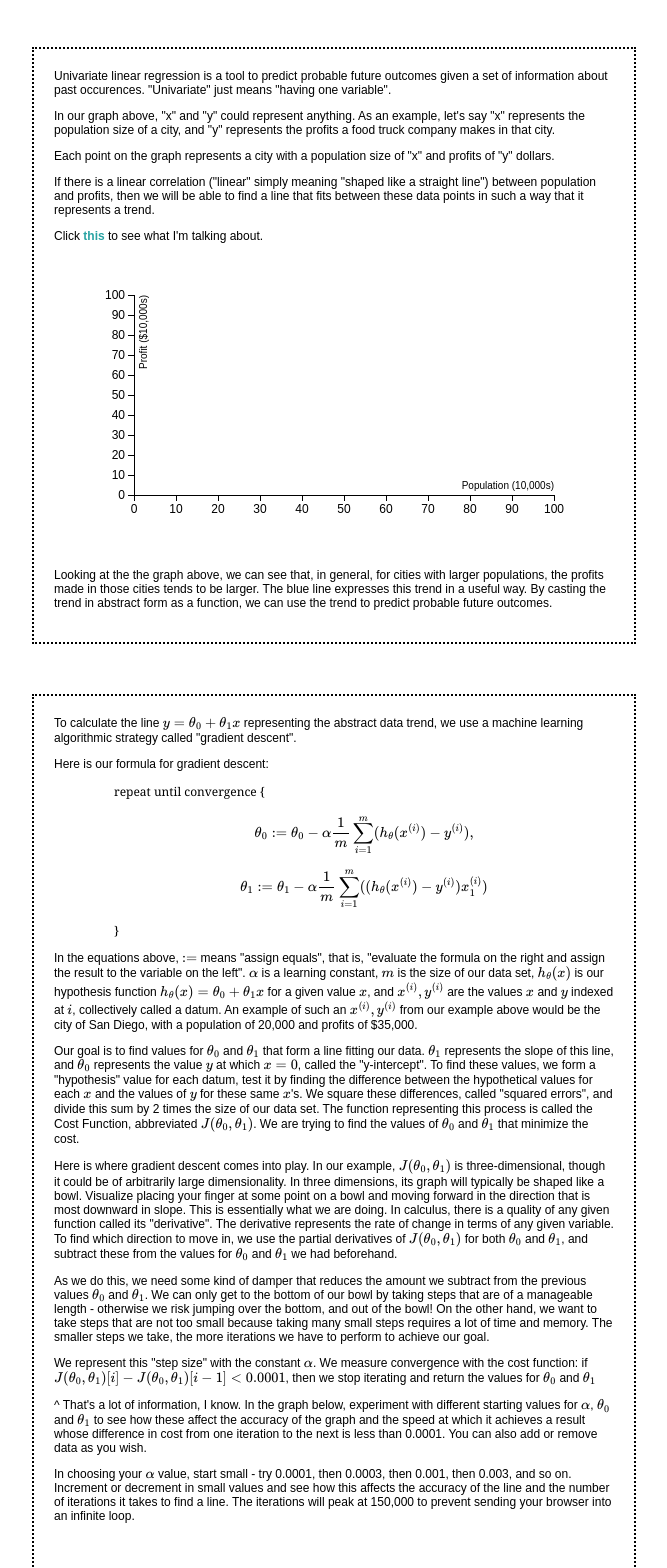
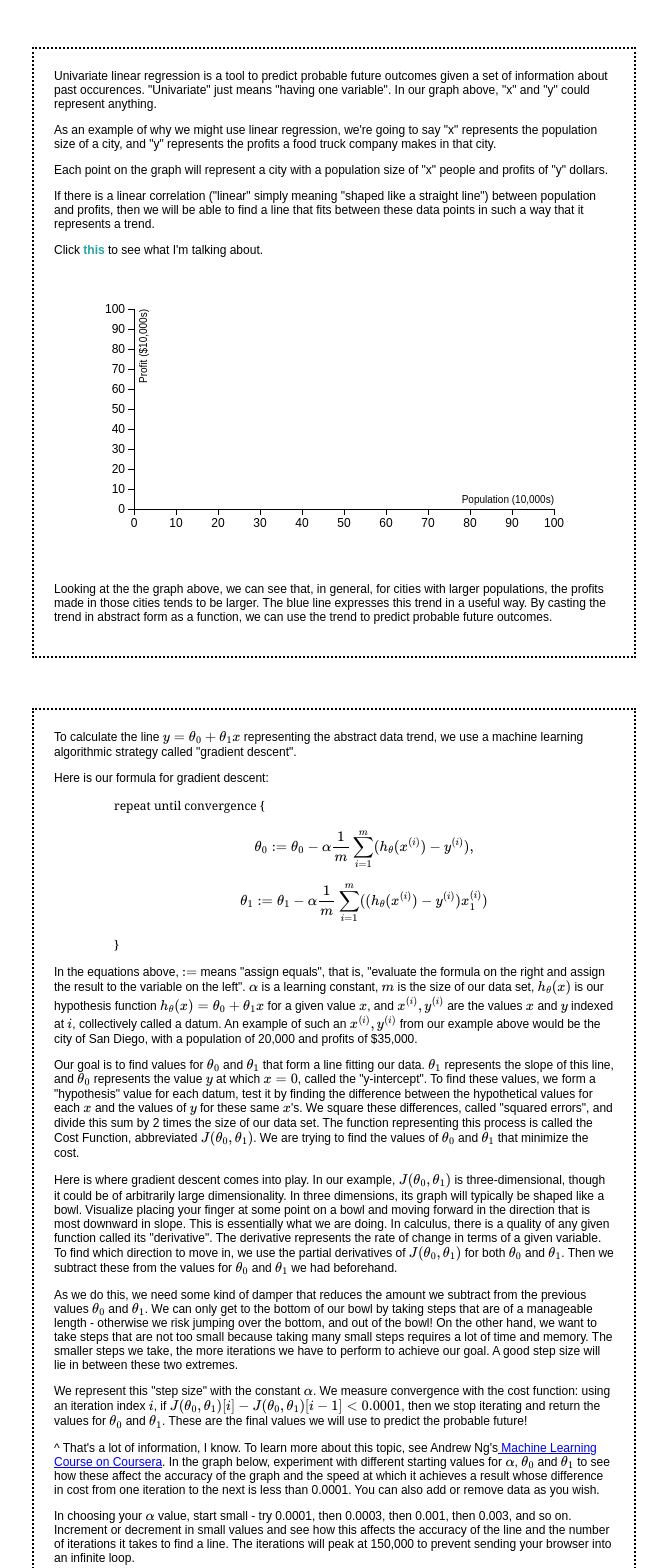
Before and after one commit to calebgregory/univariate-linear-regression, a plain HTML site: page index.html in a window 1280 px wide. Shown: the part 847-2415 px from the top of the page, without its empty margins (306-973 px from the left). Drawn offline with nearby package versions, Linux system fonts and the light colour scheme; some packages are replaced by stand-ins of ours.

Commit message:
publish: Making style changes to explanatory text
generated from commit 0f6d7bd9ef6e1a266197bae6f9e0c2f7ac784d88

```diff
--- a/index.html
+++ b/index.html
@@ -44,9 +44,9 @@ U |"|u| | | \ |"|       ___   \ \   /"/uU  /"\  uU |  _"\ u     ___    U  /"\  u
       </div>
       <div class="explanation">
         <div class="text">
-          <p>Univariate linear regression is a tool to predict probable future outcomes given a set of information about past occurences. "Univariate" just means "having one variable".</p>
-          <p>In our graph above, "x" and "y" could represent anything. As an example, let's say "x" represents the population size of a city, and "y" represents the profits a food truck company makes in that city.</p>
-          <p>Each point on the graph represents a city with a population size of "x" and profits of "y" dollars.</p>
+          <p>Univariate linear regression is a tool to predict probable future outcomes given a set of information about past occurences. "Univariate" just means "having one variable". In our graph above, "x" and "y" could represent anything.</p>
+          <p>As an example of why we might use linear regression, we're going to say "x" represents the population size of a city, and "y" represents the profits a food truck company makes in that city.</p>
+          <p>Each point on the graph will represent a city with a population size of "x" people and profits of "y" dollars.</p>
           <p>If there is a linear correlation ("linear" simply meaning "shaped like a straight line") between population and profits, then we will be able to find a line that fits between these data points in such a way that it represents a trend.</p>
           <p>Click<span id="run"> this</span> to see what I'm talking about.</p>
         </div>
@@ -67,10 +67,10 @@ U |"|u| | | \ |"|       ___   \ \   /"/uU  /"\  uU |  _"\ u     ___    U  /"\  u
           </p>
           <p>In the equations above, \(:=\) means "assign equals", that is, "evaluate the formula on the right and assign the result to the variable on the left". \(\alpha\) is a learning constant, \(m\) is the size of our data set, \(h_\theta(x)\) is our hypothesis function \(h_\theta(x) = \theta_0 + \theta_1x\) for a given value \(x\), and \(x^{(i)}, y^{(i)}\) are the values \(x\) and \(y\) indexed at \(i\), collectively called a datum. An example of such an \(x^{(i)},y^{(i)}\) from our example above would be the city of San Diego, with a population of 20,000 and profits of $35,000.</p>
           <p>Our goal is to find values for \(\theta_0\) and \(\theta_1\) that form a line fitting our data. \(\theta_1\) represents the slope of this line, and \(\theta_0\) represents the value \(y\) at which \(x = 0\), called the "y-intercept". To find these values, we form a "hypothesis" value for each datum, test it by finding the difference between the hypothetical values for each \(x\) and the values of \(y\) for these same \(x\)'s.  We square these differences, called "squared errors", and divide this sum by 2 times the size of our data set. The function representing this process is called the Cost Function, abbreviated \(J(\theta_0,\theta_1)\). We are trying to find the values of \(\theta_0\) and \(\theta_1\) that minimize the cost.</p>
-          <p>Here is where gradient descent comes into play. In our example, \(J(\theta_0,\theta_1)\) is three-dimensional, though it could be of arbitrarily large dimensionality. In three dimensions, its graph will typically be shaped like a bowl. Visualize placing your finger at some point on a bowl and moving forward in the direction that is most downward in slope. This is essentially what we are doing. In calculus, there is a quality of any given function called its "derivative". The derivative represents the rate of change in terms of any given variable. To find which direction to move in, we use the partial derivatives of \(J(\theta_0,\theta_1)\) for both \(\theta_0\) and \(\theta_1\), and subtract these from the values for \(\theta_0\) and \(\theta_1\) we had beforehand.</p>
-          <p>As we do this, we need some kind of damper that reduces the amount we subtract from the previous values \(\theta_0\) and \(\theta_1\). We can only get to the bottom of our bowl by taking steps that are of a manageable length - otherwise we risk jumping over the bottom, and out of the bowl! On the other hand, we want to take steps that are not too small because taking many small steps requires a lot of time and memory. The smaller steps we take, the more iterations we have to perform to achieve our goal.</p>
-          <p>We represent this "step size" with the constant \(\alpha\). We measure convergence with the cost function: if \(J(\theta_0,\theta_1)[i] - J(\theta_0,\theta_1)[i-1] < 0.0001\), then we stop iterating and return the values for \(\theta_0\) and \(\theta_1\)</p>
-          <p>^ That's a lot of information, I know. In the graph below, experiment with different starting values for \(\alpha\), \(\theta_0\) and \(\theta_1\) to see how these affect the accuracy of the graph and the speed at which it achieves a result whose difference in cost from one iteration to the next is less than 0.0001. You can also add or remove data as you wish.</p>
+          <p>Here is where gradient descent comes into play. In our example, \(J(\theta_0,\theta_1)\) is three-dimensional, though it could be of arbitrarily large dimensionality. In three dimensions, its graph will typically be shaped like a bowl. Visualize placing your finger at some point on a bowl and moving forward in the direction that is most downward in slope. This is essentially what we are doing. In calculus, there is a quality of any given function called its "derivative". The derivative represents the rate of change in terms of a given variable. To find which direction to move in, we use the partial derivatives of \(J(\theta_0,\theta_1)\) for both \(\theta_0\) and \(\theta_1\). Then we subtract these from the values for \(\theta_0\) and \(\theta_1\) we had beforehand.</p>
+          <p>As we do this, we need some kind of damper that reduces the amount we subtract from the previous values \(\theta_0\) and \(\theta_1\). We can only get to the bottom of our bowl by taking steps that are of a manageable length - otherwise we risk jumping over the bottom, and out of the bowl! On the other hand, we want to take steps that are not too small because taking many small steps requires a lot of time and memory. The smaller steps we take, the more iterations we have to perform to achieve our goal. A good step size will lie in between these two extremes.</p>
+          <p>We represent this "step size" with the constant \(\alpha\). We measure convergence with the cost function: using an iteration index \(i\), if \(J(\theta_0,\theta_1)[i] - J(\theta_0,\theta_1)[i-1] < 0.0001\), then we stop iterating and return the values for \(\theta_0\) and \(\theta_1\). These are the final values we will use to predict the probable future!</p>
+          <p>^ That's a lot of information, I know. To learn more about this topic, see Andrew Ng's<a href="https://www.coursera.org/learn/machine-learning"> Machine Learning Course on Coursera</a>. In the graph below, experiment with different starting values for \(\alpha\), \(\theta_0\) and \(\theta_1\) to see how these affect the accuracy of the graph and the speed at which it achieves a result whose difference in cost from one iteration to the next is less than 0.0001. You can also add or remove data as you wish.</p>
           <p>In choosing your \(\alpha\) value, start small - try 0.0001, then 0.0003, then 0.001, then 0.003, and so on. Increment or decrement in small values and see how this affects the accuracy of the line and the number of iterations it takes to find a line. The iterations will peak at 150,000 to prevent sending your browser into an infinite loop.</p>
         </div>
         <div id="diyequation" class="equation"></div>
```
